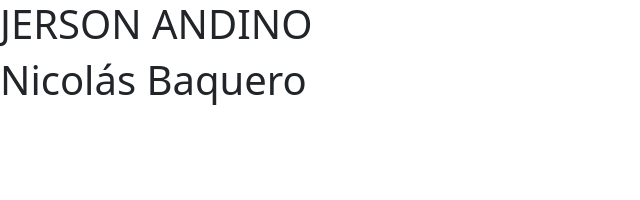
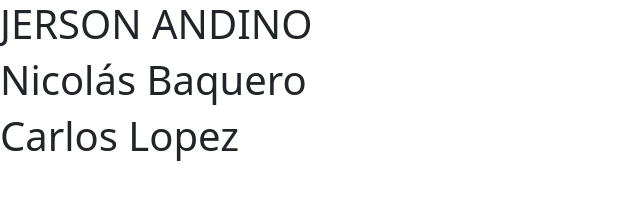
Before and after one commit to JersonAndino/DEMOGIT, a plain HTML site: page index.html in a window 1280 px wide. Shown: the whole page, without its empty margins (0-640 px from the left). Drawn offline with nearby package versions, Linux system fonts and the light colour scheme.

Commit message:
add carfox name

```diff
--- a/index.html
+++ b/index.html
@@ -11,6 +11,7 @@
 <body>
     <h1>JERSON ANDINO</h1>
     <h1>Nicolás Baquero</h1>
+    <h1>Carlos Lopez</h1>
 
 
 
```
